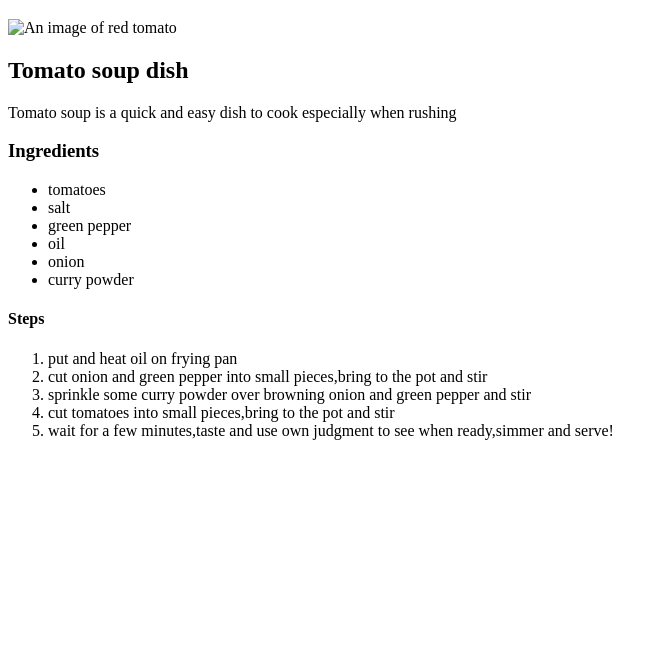
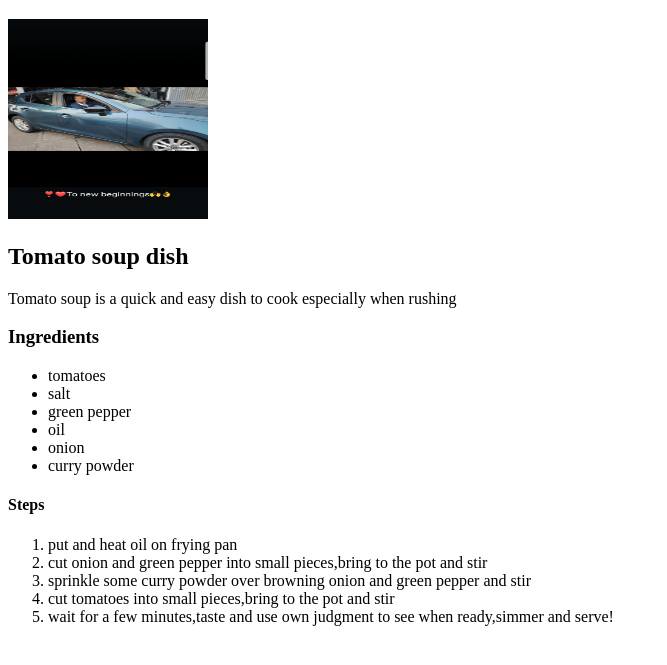
Before and after one commit to Princy-000/Odin-Recipes, a plain HTML site: page Recipes/tomatosoup.html in a window 1280 px wide. Shown: the part 61-726 px from the top of the page, without its empty margins (0-667 px from the left). Drawn offline with Linux system fonts and the light colour scheme.

Commit message:
tomatosoup.html

```diff
--- a/Recipes/tomatosoup.html
+++ b/Recipes/tomatosoup.html
@@ -7,7 +7,7 @@
 </head>
 <body>
     <h1>Tomato soup</h1>
-    <img src="./imagess/images2.jpg"alt="An image of red tomato" height="200" width="200">
+    <img src="./imagess/image2.jpg"alt="An image of red tomato" height="200" width="200">
 <h2>Tomato soup dish</h2>
 <p>Tomato soup is a quick and easy dish to cook especially when rushing</p>
 <h3>Ingredients</h3>
```
